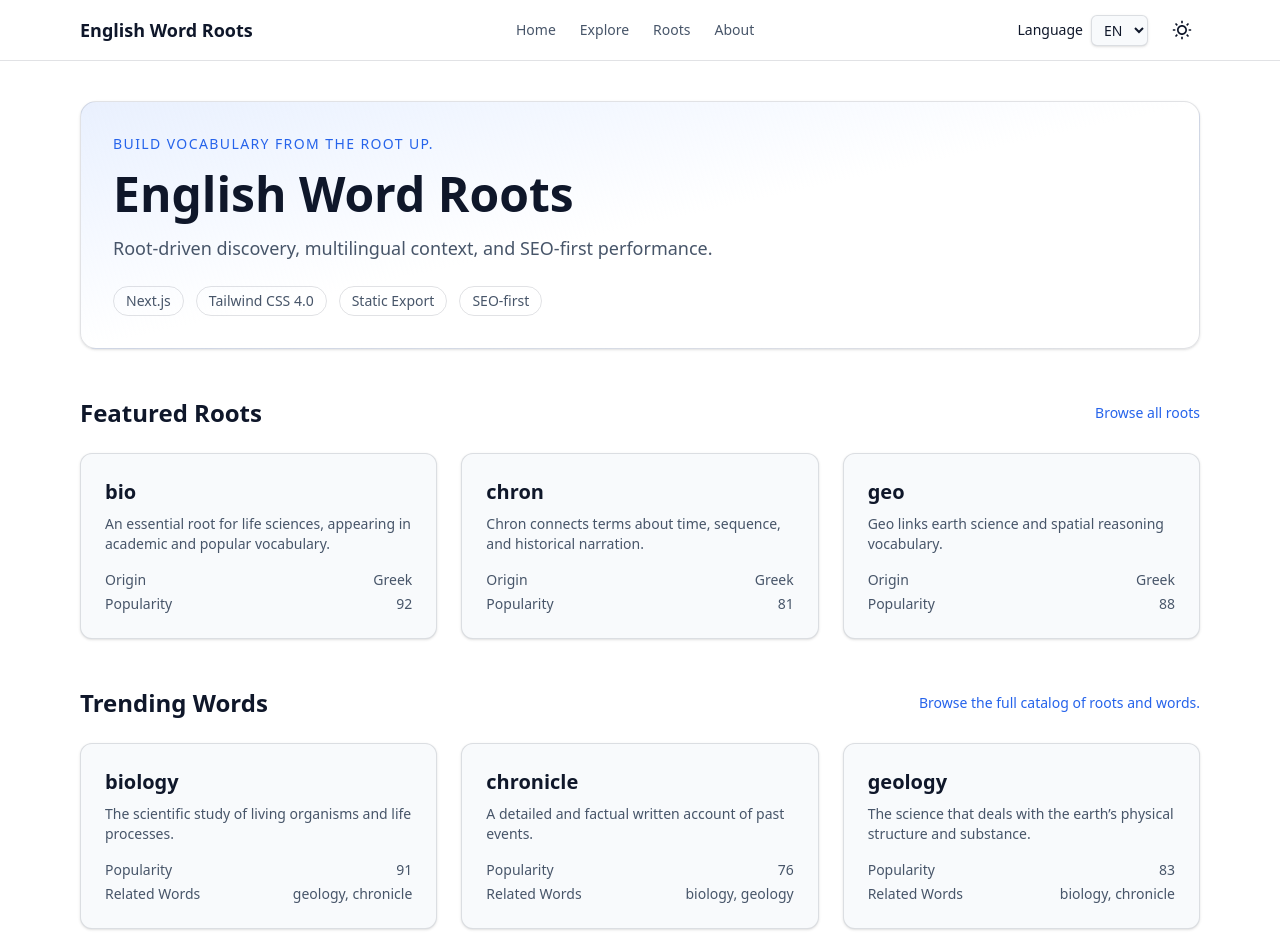
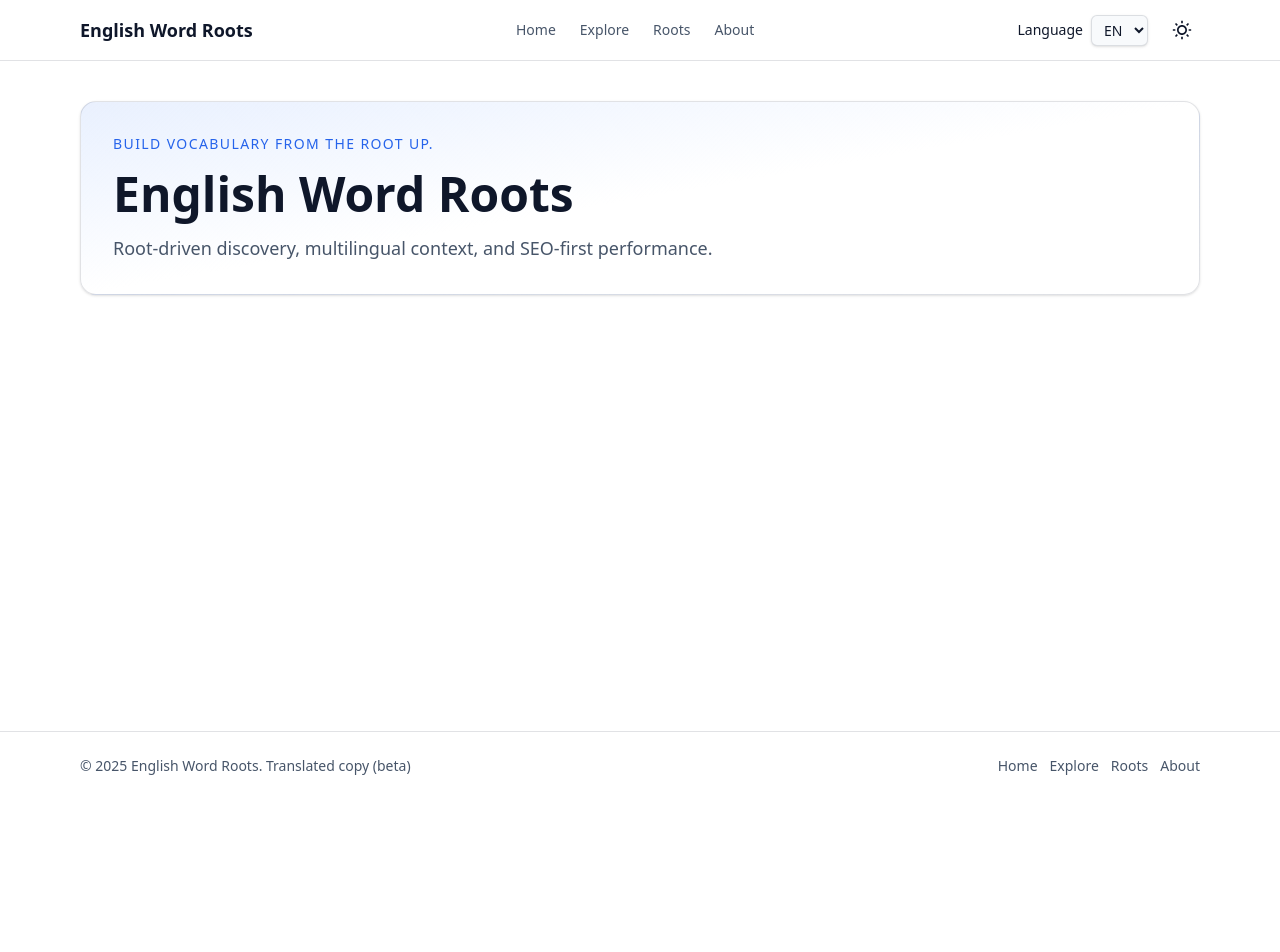
Before and after one commit to zhaopeifei/english-word-roots, a Next.js app: page /home in a window 1280 px wide. Shown: the top 952 px of the page. After the commit the page ends 800 px from the top, so only its background shows below. Built offline with nearby package versions, Linux system fonts and the light colour scheme.

Commit message:
refactor: simplify AboutSection and remove unused ExploreScreen and HomeScreen components

```diff
--- a/app/about/about-section.tsx
+++ b/app/about/about-section.tsx
@@ -8,7 +8,7 @@ export const AboutSection = () => {
   return (
     <article className="space-y-6">
       <header className="space-y-3">
-        <p className="text-sm uppercase tracking-widest text-brand">SEO + Etymology</p>
+        <p className="text-sm uppercase tracking-widest text-brand">Etymology</p>
         <h1 className="text-4xl font-semibold text-foreground sm:text-5xl">
           {dictionary.aboutTitle}
         </h1>
@@ -23,35 +23,6 @@ export const AboutSection = () => {
           <li>Editorial guidelines for trustworthy etymological data.</li>
         </ul>
       </section>
-      <section className="space-y-4 rounded-2xl border border-border bg-surface p-6 shadow-sm">
-        <h2 className="text-2xl font-semibold text-foreground">Stack</h2>
-        <ul className="grid gap-4 sm:grid-cols-2">
-          <li className="rounded-lg border border-border bg-background p-4">
-            <h3 className="text-lg font-semibold text-foreground">Next.js Static Export</h3>
-            <p className="mt-1 text-sm text-muted-foreground">
-              Pure static routes without API dependencies, built for resilient SEO deployments.
-            </p>
-          </li>
-          <li className="rounded-lg border border-border bg-background p-4">
-            <h3 className="text-lg font-semibold text-foreground">Tailwind CSS 4.0</h3>
-            <p className="mt-1 text-sm text-muted-foreground">
-              Utility-first styling with design tokens and adaptive themes.
-            </p>
-          </li>
-          <li className="rounded-lg border border-border bg-background p-4">
-            <h3 className="text-lg font-semibold text-foreground">TypeScript + ESLint</h3>
-            <p className="mt-1 text-sm text-muted-foreground">
-              Strict typing, accessible defaults, and automated linting guardrails.
-            </p>
-          </li>
-          <li className="rounded-lg border border-border bg-background p-4">
-            <h3 className="text-lg font-semibold text-foreground">Prettier Formatting</h3>
-            <p className="mt-1 text-sm text-muted-foreground">
-              Consistent code style with Tailwind-aware sorting for maintainable diffs.
-            </p>
-          </li>
-        </ul>
-      </section>
     </article>
   );
 };
--- a/app/explore/explore-screen.tsx
+++ b/app/explore/explore-screen.tsx
@@ -28,7 +28,7 @@ export const ExploreScreen = ({ roots, words }: ExploreScreenProps) => {
   const tabCounts: Record<TabKey, number> = {
     all: filteredRoots.length + filteredWords.length,
     roots: filteredRoots.length,
-    words: filteredWords.length
+    words: filteredWords.length,
   };
 
   const shouldShowRoots = activeTab === 'all' || activeTab === 'roots';
@@ -47,74 +47,6 @@ export const ExploreScreen = ({ roots, words }: ExploreScreenProps) => {
           className="w-full rounded-lg border border-border bg-background px-4 py-2 text-sm shadow-sm focus:outline-none focus:ring-2 focus:ring-brand"
         />
       </header>
-
-      <div className="flex flex-wrap items-center gap-3">
-        {(['all', 'roots', 'words'] as const).map((tab) => (
-          <button
-            key={tab}
-            type="button"
-            onClick={() => setActiveTab(tab)}
-            className={`rounded-full border px-4 py-1 text-sm transition-colors ${
-              activeTab === tab ? 'border-brand bg-brand text-white' : 'border-border text-muted-foreground hover:text-foreground'
-            }`}
-          >
-            {dictionary[tab] ?? tab}
-            <span className="ml-2 rounded-full bg-background/60 px-2 py-0.5 text-xs text-muted-foreground">
-              {tabCounts[tab]}
-            </span>
-          </button>
-        ))}
-      </div>
-
-      {tabCounts[activeTab] === 0 && (
-        <p className="rounded-lg border border-dashed border-border p-6 text-center text-muted-foreground">
-          {dictionary.noContent}
-        </p>
-      )}
-
-      <div className="grid gap-10 md:grid-cols-2">
-        {shouldShowRoots && (
-          <section className="space-y-4">
-            <h2 className="text-2xl font-semibold text-foreground">{dictionary.roots}</h2>
-            <div className="space-y-4">
-              {filteredRoots.map((root) => (
-                <article key={root.slug} className="rounded-xl border border-border bg-surface p-5 shadow-sm">
-                  <h3 className="text-xl font-semibold text-foreground">
-                    <Link href={`/root/${root.slug}`}>{root.canonicalForm}</Link>
-                  </h3>
-                  <p className="mt-2 text-sm text-muted-foreground">{root.overview[locale]}</p>
-                  <div className="mt-3 flex flex-wrap gap-2 text-xs text-muted-foreground">
-                    {root.semanticDomain.map((domain) => (
-                      <span key={domain} className="rounded-full border border-border px-2 py-1">
-                        {domain}
-                      </span>
-                    ))}
-                  </div>
-                </article>
-              ))}
-            </div>
-          </section>
-        )}
-
-        {shouldShowWords && (
-          <section className="space-y-4">
-            <h2 className="text-2xl font-semibold text-foreground">{dictionary.words}</h2>
-            <div className="space-y-4">
-              {filteredWords.map((word) => (
-                <article key={word.slug} className="rounded-xl border border-border bg-surface p-5 shadow-sm">
-                  <h3 className="text-xl font-semibold text-foreground">
-                    <Link href={`/word/${word.slug}`}>{word.lemma}</Link>
-                  </h3>
-                  <p className="mt-2 text-sm text-muted-foreground">{word.definitions[locale]}</p>
-                  <div className="mt-3 text-xs text-muted-foreground">
-                    <span className="font-semibold">{dictionary.wordBreakdown}:</span> {word.rootBreakdown.join(' + ')}
-                  </div>
-                </article>
-              ))}
-            </div>
-          </section>
-        )}
-      </div>
     </div>
   );
 };
--- a/app/home/home-screen.tsx
+++ b/app/home/home-screen.tsx
@@ -14,78 +14,12 @@ export const HomeScreen = ({ roots, words }: HomeScreenProps) => {
 
   return (
     <div className="space-y-12">
-      <section className="rounded-2xl border border-border bg-gradient-to-br from-brand/10 via-background to-background p-8 shadow-sm">
+      <section className="from-brand/10 rounded-2xl border border-border bg-gradient-to-br via-background to-background p-8 shadow-sm">
         <p className="text-sm uppercase tracking-widest text-brand">{dictionary.tagline}</p>
         <h1 className="mt-4 text-4xl font-semibold text-foreground sm:text-5xl">
           English Word Roots
         </h1>
-        <p className="mt-4 max-w-2xl text-lg text-muted-foreground">
-          {dictionary.heroSubtitle}
-        </p>
-        <div className="mt-6 flex flex-wrap items-center gap-3 text-sm text-muted-foreground">
-          <span className="rounded-full border border-border px-3 py-1">Next.js</span>
-          <span className="rounded-full border border-border px-3 py-1">Tailwind CSS 4.0</span>
-          <span className="rounded-full border border-border px-3 py-1">Static Export</span>
-          <span className="rounded-full border border-border px-3 py-1">SEO-first</span>
-        </div>
-      </section>
-
-      <section className="space-y-6">
-        <div className="flex items-center justify-between">
-          <h2 className="text-2xl font-semibold text-foreground">{dictionary.featuredRoots}</h2>
-          <Link href="/root" className="text-sm font-medium text-brand hover:underline">
-            {dictionary.backToRoots}
-          </Link>
-        </div>
-        <div className="grid gap-6 md:grid-cols-3">
-          {roots.map((root) => (
-            <article key={root.slug} className="rounded-xl border border-border bg-surface p-6 shadow-sm">
-              <h3 className="text-xl font-semibold text-foreground">
-                <Link href={`/root/${root.slug}`}>{root.canonicalForm}</Link>
-              </h3>
-              <p className="mt-2 text-sm text-muted-foreground">{root.overview[locale]}</p>
-              <dl className="mt-4 space-y-1 text-sm text-muted-foreground">
-                <div className="flex justify-between">
-                  <dt>{dictionary.origin}</dt>
-                  <dd>{root.languageOfOrigin}</dd>
-                </div>
-                <div className="flex justify-between">
-                  <dt>{dictionary.popularity}</dt>
-                  <dd>{root.popularityScore}</dd>
-                </div>
-              </dl>
-            </article>
-          ))}
-        </div>
-      </section>
-
-      <section className="space-y-6">
-        <div className="flex items-center justify-between">
-          <h2 className="text-2xl font-semibold text-foreground">{dictionary.trendingWords}</h2>
-          <Link href="/explore" className="text-sm font-medium text-brand hover:underline">
-            {dictionary.globalExploreCta}
-          </Link>
-        </div>
-        <div className="grid gap-6 md:grid-cols-3">
-          {words.map((word) => (
-            <article key={word.slug} className="rounded-xl border border-border bg-surface p-6 shadow-sm">
-              <h3 className="text-xl font-semibold text-foreground">
-                <Link href={`/word/${word.slug}`}>{word.lemma}</Link>
-              </h3>
-              <p className="mt-2 text-sm text-muted-foreground">{word.definitions[locale]}</p>
-              <dl className="mt-4 space-y-1 text-sm text-muted-foreground">
-                <div className="flex justify-between">
-                  <dt>{dictionary.popularity}</dt>
-                  <dd>{word.popularityScore}</dd>
-                </div>
-                <div className="flex justify-between">
-                  <dt>{dictionary.relatedWords}</dt>
-                  <dd>{word.relatedWords.join(', ')}</dd>
-                </div>
-              </dl>
-            </article>
-          ))}
-        </div>
+        <p className="mt-4 max-w-2xl text-lg text-muted-foreground">{dictionary.heroSubtitle}</p>
       </section>
     </div>
   );
--- a/lib/i18n/dictionaries.ts
+++ b/lib/i18n/dictionaries.ts
@@ -8,8 +8,7 @@ export const dictionaries: Dictionaries = {
   en: {
     tagline: 'Build vocabulary from the root up.',
     heroSubtitle: 'Root-driven discovery, multilingual context, and SEO-first performance.',
-    featuredRoots: 'Featured Roots',
-    trendingWords: 'Trending Words',
+
     origin: 'Origin',
     popularity: 'Popularity',
     relatedRoots: 'Related Roots',
@@ -17,9 +16,10 @@ export const dictionaries: Dictionaries = {
     relatedWords: 'Related Words',
     backToRoots: 'Browse all roots',
     backToWords: 'Browse all words',
-    globalExploreCta: 'Browse the full catalog of roots and words.',
+
     aboutTitle: 'About English Word Roots',
-    aboutMission: 'Our mission is to make etymology-driven learning accessible to every language learner.',
+    aboutMission:
+      'Our mission is to make etymology-driven learning accessible to every language learner.',
     translatedBy: 'Translated copy (beta)',
     language: 'Language',
     theme: 'Theme',
@@ -31,16 +31,11 @@ export const dictionaries: Dictionaries = {
     wordBreakdown: 'Root Breakdown',
     example: 'Example Sentence',
     exploreIntro: 'Filterable catalog of every root and word in the static dataset.',
-    roots: 'Roots',
-    words: 'Words',
-    all: 'All',
-    noContent: 'No content available yet. Check back soon.'
   },
   zh: {
     tagline: '从词根出发，拓展词汇。',
     heroSubtitle: '词根驱动的探索，多语言上下文，以及以 SEO 为核心的性能。',
-    featuredRoots: '精选词根',
-    trendingWords: '热度单词',
+
     origin: '来源',
     popularity: '热度',
     relatedRoots: '相关词根',
@@ -48,7 +43,7 @@ export const dictionaries: Dictionaries = {
     relatedWords: '相关词汇',
     backToRoots: '浏览全部词根',
     backToWords: '浏览全部词汇',
-    globalExploreCta: '浏览完整的词根和词汇目录。',
+
     aboutTitle: '关于 English Word Roots',
     aboutMission: '我们的使命是让词源驱动的学习惠及每一位语言学习者。',
     translatedBy: '翻译文本（测试版）',
@@ -62,11 +57,7 @@ export const dictionaries: Dictionaries = {
     wordBreakdown: '词根拆分',
     example: '例句',
     exploreIntro: '可过滤的静态数据集目录，涵盖所有词根与单词。',
-    roots: '词根',
-    words: '词汇',
-    all: '全部',
-    noContent: '暂无内容，敬请期待。'
-  }
+  },
 };
 
 export const getDictionary = (locale: Locale): Dictionary => dictionaries[locale];
```
